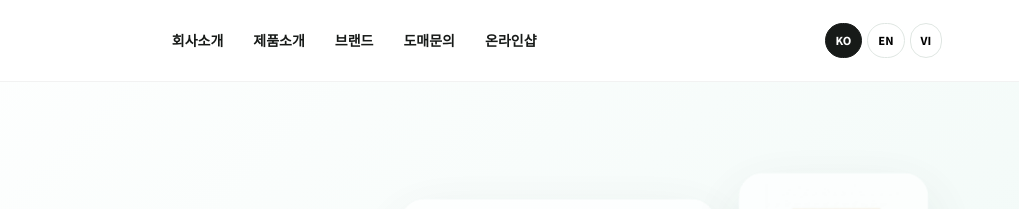
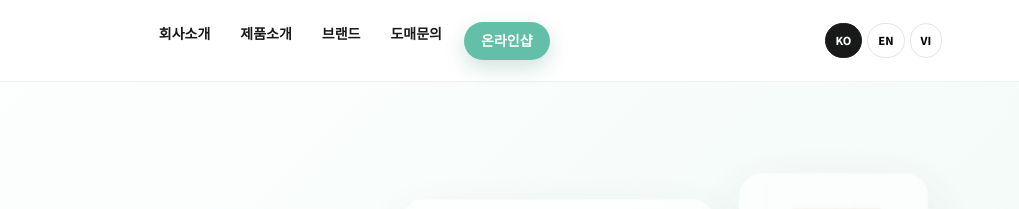
Before and after one commit to Cmmarket/cmmarket, a plain HTML site: page index.html in a window 1280 px wide. Shown: the top 209 px of the page, 261-1280 px from the left. Drawn offline with Linux system fonts and the light colour scheme.

Commit message:
Add files via upload

```diff
--- a/styles.css
+++ b/styles.css
@@ -4,3 +4,31 @@
 .lang-switch{display:flex;gap:5px;margin-left:18px}.lang-switch button{border:1px solid #dfe6e2;background:#fff;border-radius:999px;padding:7px 10px;font-size:11px;font-weight:800;cursor:pointer}.lang-switch button.active{background:#171a18;color:#fff;border-color:#171a18}@media(max-width:720px){header{gap:8px}.lang-switch{margin-left:auto}.lang-switch button{padding:6px 8px}header nav{z-index:10}}
 
 .links p{margin:14px 0 0;display:grid;gap:2px;font-weight:400;color:#d4e7e1}.links p strong{font-size:12px;color:#bce7da}.links p span{font-size:14px;line-height:1.55}.footer-info{max-width:620px;text-align:right;font-size:12px;line-height:1.7;color:var(--muted)}@media(max-width:720px){.footer-info{text-align:left;max-width:none}}
+
+/* 상단 온라인샵 버튼 */
+header nav .shop-link{
+  display:inline-flex;
+  align-items:center;
+  justify-content:center;
+  min-height:38px;
+  padding:0 17px;
+  margin-left:-8px;
+  border-radius:999px;
+  background:var(--mint);
+  color:#fff;
+  font-weight:800;
+  box-shadow:0 8px 20px rgba(45,126,105,.22);
+  transition:transform .2s ease,box-shadow .2s ease,background .2s ease;
+}
+header nav .shop-link:hover{
+  transform:translateY(-2px);
+  background:#43aa8f;
+  box-shadow:0 12px 26px rgba(45,126,105,.3);
+}
+@media(max-width:720px){
+  header nav .shop-link{
+    width:100%;
+    min-height:46px;
+    margin:4px 0 0;
+  }
+}
```
